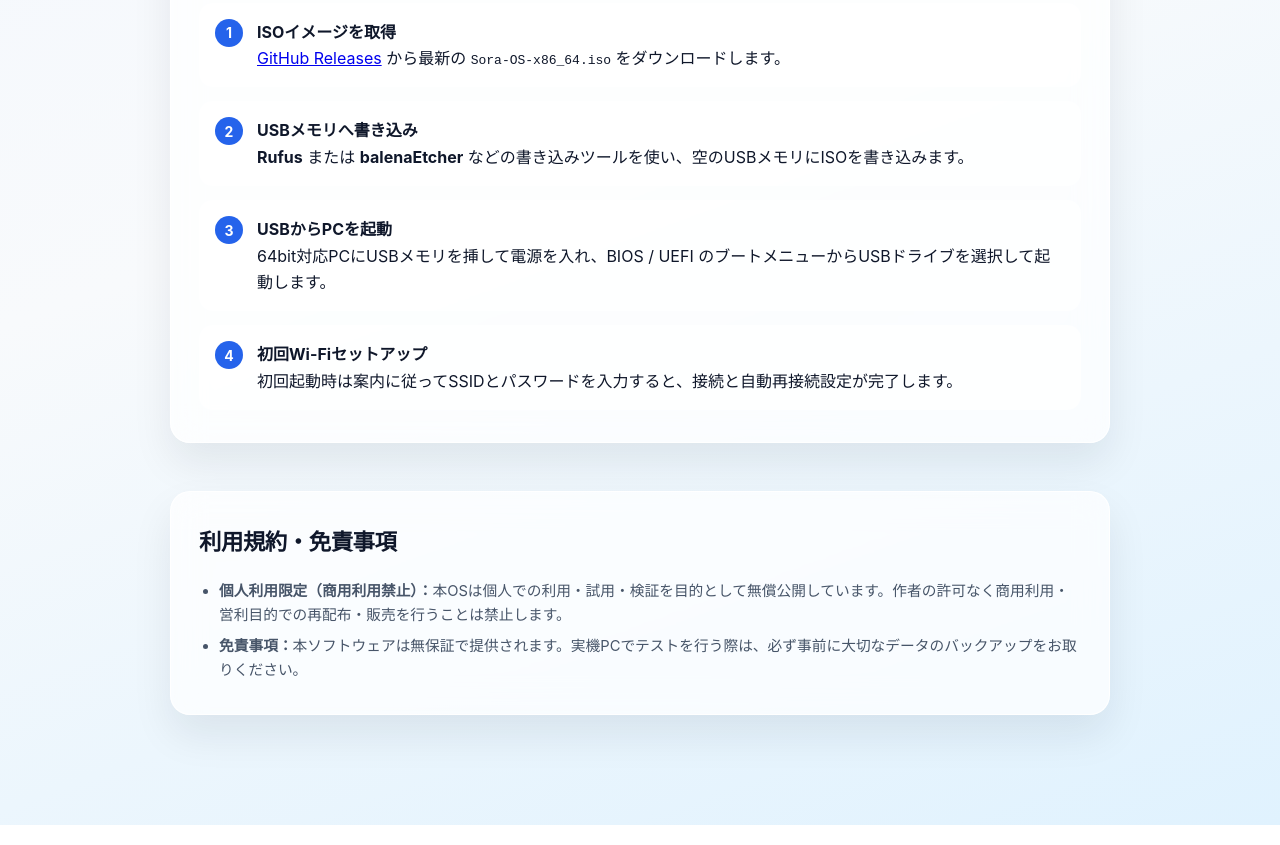
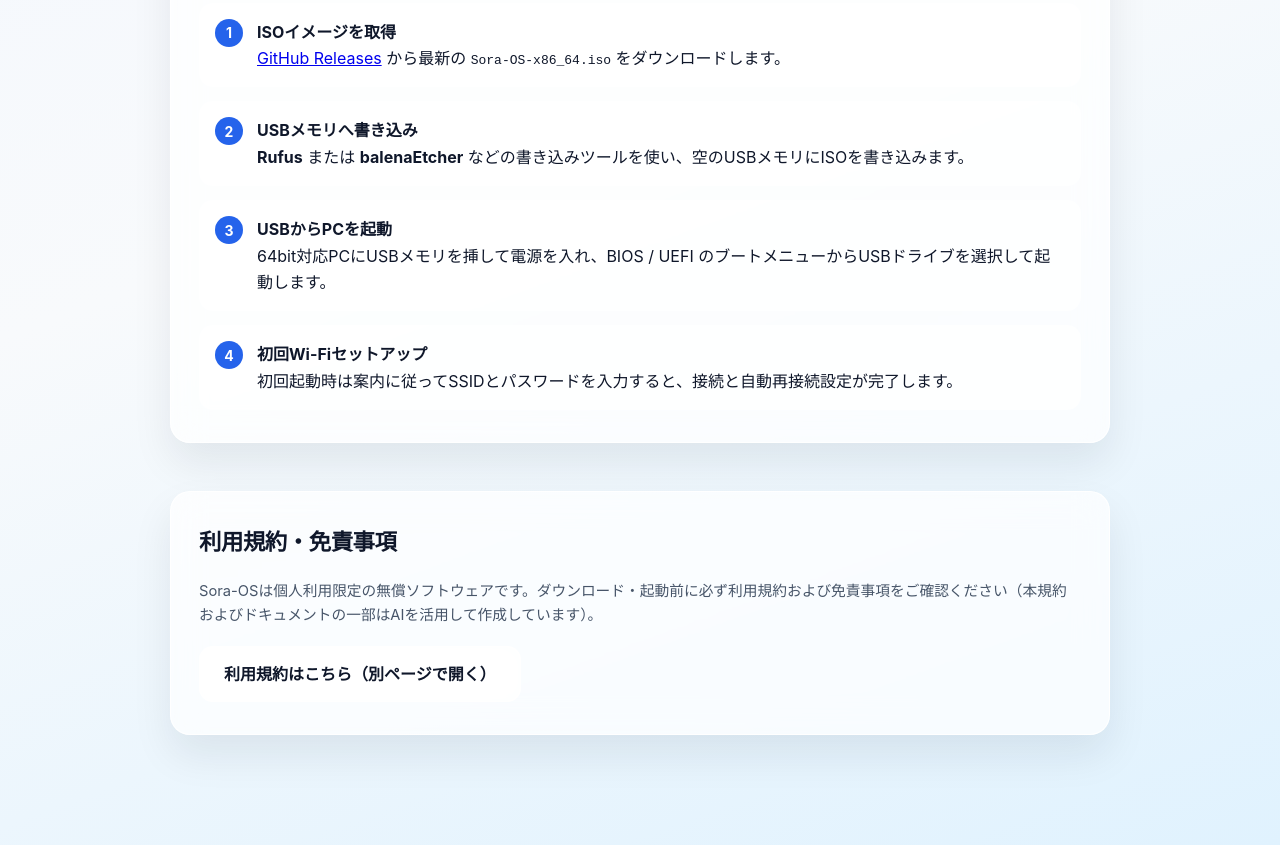
Before and after one commit to lazy-commit-ny/Sora-OS, a plain HTML site: page docs/index.html in a window 1280 px wide. Shown: the part 1116-1961 px from the top of the page. Drawn offline with Linux system fonts and the light colour scheme.

Commit message:
Update index.html

```diff
--- a/docs/index.html
+++ b/docs/index.html
@@ -417,15 +417,14 @@
     </section>
 
     <section class="section" id="terms">
-      <h2>利用規約・免責事項
-        </h2>
-      <div class="notice">
-        <ul>
-          <li><strong>個人利用限定（商用利用禁止）：</strong>本OSは個人での利用・試用・検証を目的として無償公開しています。作者の許可なく商用利用・営利目的での再配布・販売を行うことは禁止します。</li>
-          <li><strong>免責事項：</strong>本ソフトウェアは無保証で提供されます。実機PCでテストを行う際は、必ず事前に大切なデータのバックアップをお取りください。</li>
-        </ul>
-      </div>
-    </section>
+  <h2>利用規約・免責事項</h2>
+  <p class="notice" style="margin-bottom: 18px;">
+    Sora-OSは個人利用限定の無償ソフトウェアです。ダウンロード・起動前に必ず利用規約および免責事項をご確認ください（本規約およびドキュメントの一部はAIを活用して作成しています）。
+  </p>
+  <a class="btn-secondary" href="./terms.html" target="_blank" rel="noopener">
+    利用規約はこちら（別ページで開く）
+  </a>
+</section>
   </main>
 
   <nav class="dock-wrap" aria-label="クイックナビゲーション">
```
